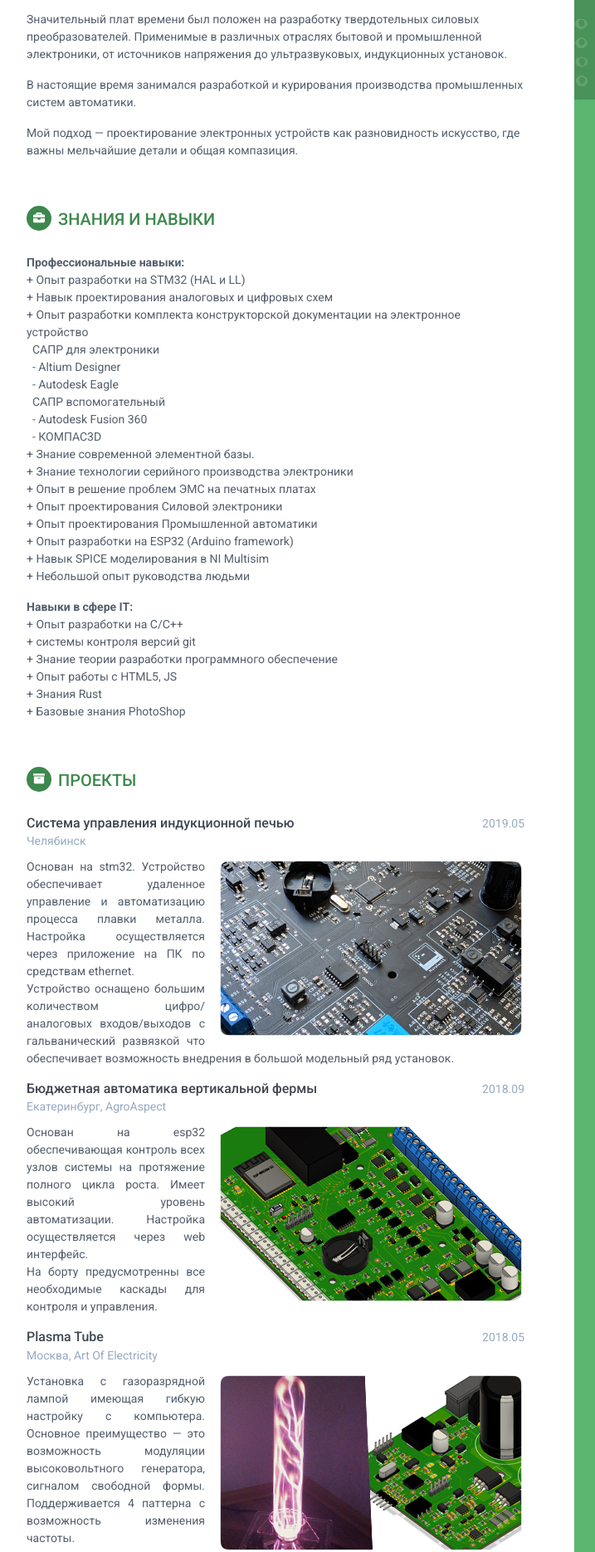
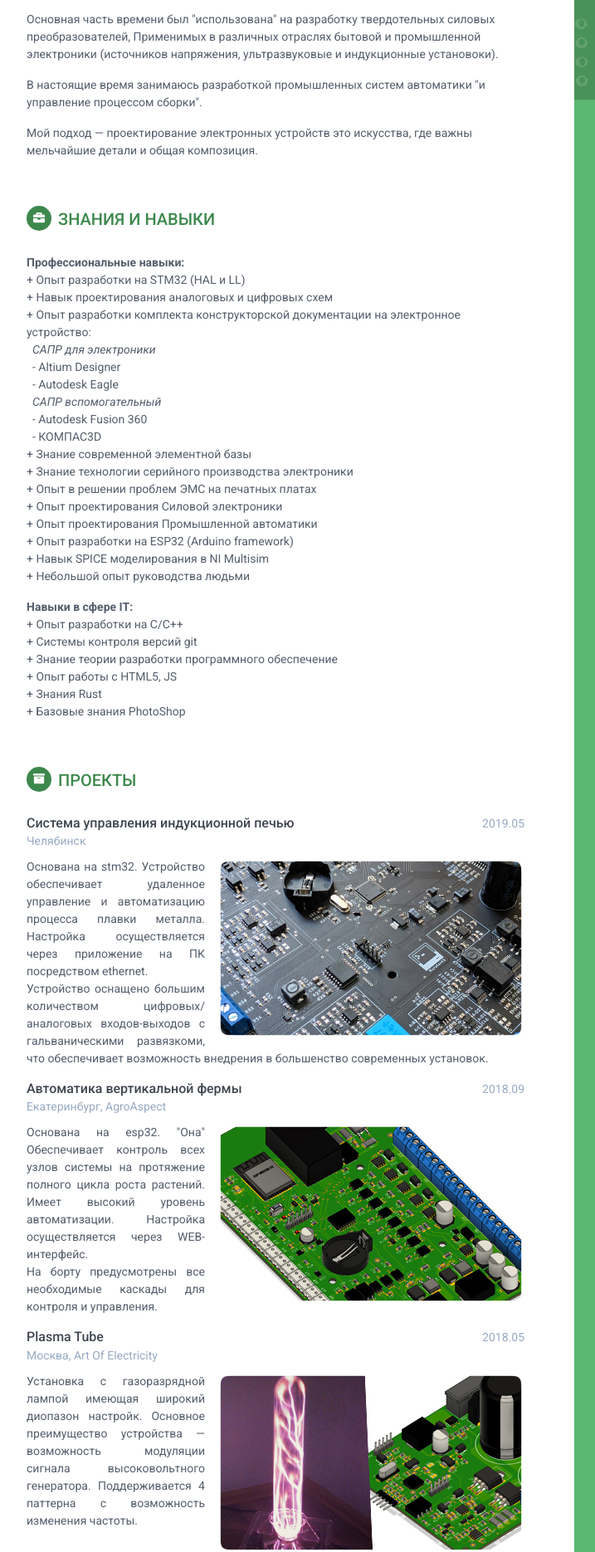
Before and after one commit to MuratovAS/MuratovAS.github.io, a plain HTML site: page index.html in a window 1280 px wide. Shown: the part 210-2080 px from the top of the page at 83% size, 188-905 px from the left. Drawn offline with Linux system fonts and the light colour scheme.

Commit message:
доработка текста

```diff
--- a/index.html
+++ b/index.html
@@ -71,9 +71,9 @@
                 <h2 class="section-title"><span class="icon-holder"><i class="fas fa-user"></i></span>О себе</h2>
                 <div class="summary">
 					<p>Занимаюсь осознанно разработкой электроники около 4х лет. За это время мной было разработано около 10ти устройств различного назначения. Среди которых имеются коммерческие и open-source проекты.</p>
-					<p>Значительный плат времени был положен на разработку твердотельных силовых преобразователей. Применимые в различных отраслях бытовой и промышленной электроники, от источников напряжения до ультразвуковых, индукционных установок. </p>
-					<p>В настоящие время занимался разработкой и курирования производства промышленных систем автоматики. </p>
-					<p>Мой подход — проектирование электронных устройств как разновидность искусство, где важны мельчайшие детали и общая компазиция.</p>
+					<p>Основная часть времени был "использована" на разработку твердотельных силовых преобразователей, Применимых в различных отраслях бытовой и промышленной электроники (источников напряжения, ультразвуковые и индукционные установоки). </p>
+					<p>В настоящие время занимаюсь разработкой промышленных систем автоматики "и управление процессом сборки". </p>
+					<p>Мой подход — проектирование электронных устройств это искусства, где важны мельчайшие детали и общая композиция.</p>
                 </div><!--//summary-->
             </section><!--//section-->
 
@@ -85,16 +85,16 @@
 						<b>Профессиональные навыки:</b>
 						<br>+ Опыт разработки на STM32 (HAL и LL)
 						<br>+ Навык проектирования аналоговых и цифровых схем
-						<br>+ Опыт разработки комплекта конструкторской документации на электронное устройство
-						<br>&nbsp;&nbsp;САПР для электроники
+						<br>+ Опыт разработки комплекта конструкторской документации на электронное устройство:
+						<br>&nbsp;&nbsp;<em>САПР для электроники</em>
 						<br>&nbsp;&nbsp;- Altium Designer
 						<br>&nbsp;&nbsp;- Autodesk Eagle
-						<br>&nbsp;&nbsp;САПР вспомогательный
+						<br>&nbsp;&nbsp;<em>САПР вспомогательный</em>
 						<br>&nbsp;&nbsp;- Autodesk Fusion 360
 						<br>&nbsp;&nbsp;- КОМПАС3D
-						<br>+ Знание современной элементной базы.
+						<br>+ Знание современной элементной базы
 						<br>+ Знание технологии серийного производства электроники
-						<br>+ Опыт в решение проблем ЭМС на печатных платах
+						<br>+ Опыт в решении проблем ЭМС на печатных платах
 						<br>+ Опыт проектирования Cиловой электроники
 						<br>+ Опыт проектирования Промышленной автоматики
 						<br>+ Опыт разработки на ESP32 (Arduino framework)
@@ -104,7 +104,7 @@
 					<p>
 						<b>Навыки в сфере IT:</b>
 						<br>+ Опыт разработки на С/C++
-						<br>+ системы контроля версий git
+						<br>+ Системы контроля версий git
 						<br>+ Знание теории разработки программного обеспечение
 						<br>+ Опыт работы с HTML5, JS
 						<br>+ Знания Rust
@@ -126,21 +126,21 @@
                     </div><!--//meta-->
                     <div class="details">
                     	<p align="justify " ><img src="assets/images/p3.jpg"align="right">
-						Основан на stm32. Устройство обеспечивает удаленное управление и автоматизацию процесса плавки металла. Настройка осуществляется через приложение на ПК по средствам ethernet. <br> Устройство оснащено большим количеством цифро/аналоговых входов/выходов с гальванический развязкой что обеспечивает возможность внедрения в большой модельный ряд установок.</p>
+						Основана на stm32. Устройство обеспечивает удаленное управление и автоматизацию процесса плавки металла. Настройка осуществляется через приложение на ПК посредством ethernet. <br> Устройство оснащено большим количеством цифровых/аналоговых входов-выходов с гальваническими развязкоми, что обеспечивает возможность внедрения в большенство современных установок.</p>
                     </div><!--//details-->
                 </div><!--//item-->
 
                 <div class="item">
                     <div class="meta">
                         <div class="upper-row">
-                            <h3 class="job-title">Бюджетная автоматика вертикальной фермы</h3>
+                            <h3 class="job-title">Автоматика вертикальной фермы</h3>
                             <div class="time">2018.09</div>
                         </div><!--//upper-row-->
                         <div class="company">Екатеринбург, AgroAspect</div>
                     </div><!--//meta-->
                     <div class="details">
                     	<p align="justify " ><img src="assets/images/p2.jpg"align="right">
-						Основан на esp32 обеспечивающая контроль всех узлов системы на протяжение полного цикла роста. Имеет высокий уровень автоматизации. Настройка осуществляется через web интерфейс. <br> На борту предусмотренны все необходимые каскады для контроля и управления.</p>
+						Основана на esp32. "Она" Обеспечивает контроль всех узлов системы на протяжение полного цикла роста растений. Имеет высокий уровень автоматизации. Настройка осуществляется через WEB-интерфейс. <br> На борту предусмотрены все необходимые каскады для контроля и управления.</p>
                     </div><!--//details-->
                 </div><!--//item-->
 
@@ -154,7 +154,7 @@
                     </div><!--//meta-->
                     <div class="details">
 						<p align="justify " ><img src="assets/images/p1.jpg"align="right">
-						Установка с газоразрядной лампой имеющая гибкую настройку с компьютера. Основное преимущество — это возможность модуляции высоковольтного генератора, сигналом свободной формы. Поддерживается 4 паттерна с возможность изменения частоты.</p>
+						Установка с газоразрядной лампой имеющая широкий диопазон настройк. Основное преимущество устройства — возможность модуляции сигнала высоковольтного генератора. Поддерживается 4 паттерна с возможность изменения частоты.</p>
                     </div><!--//details-->
                 </div><!--//item-->
 
```
